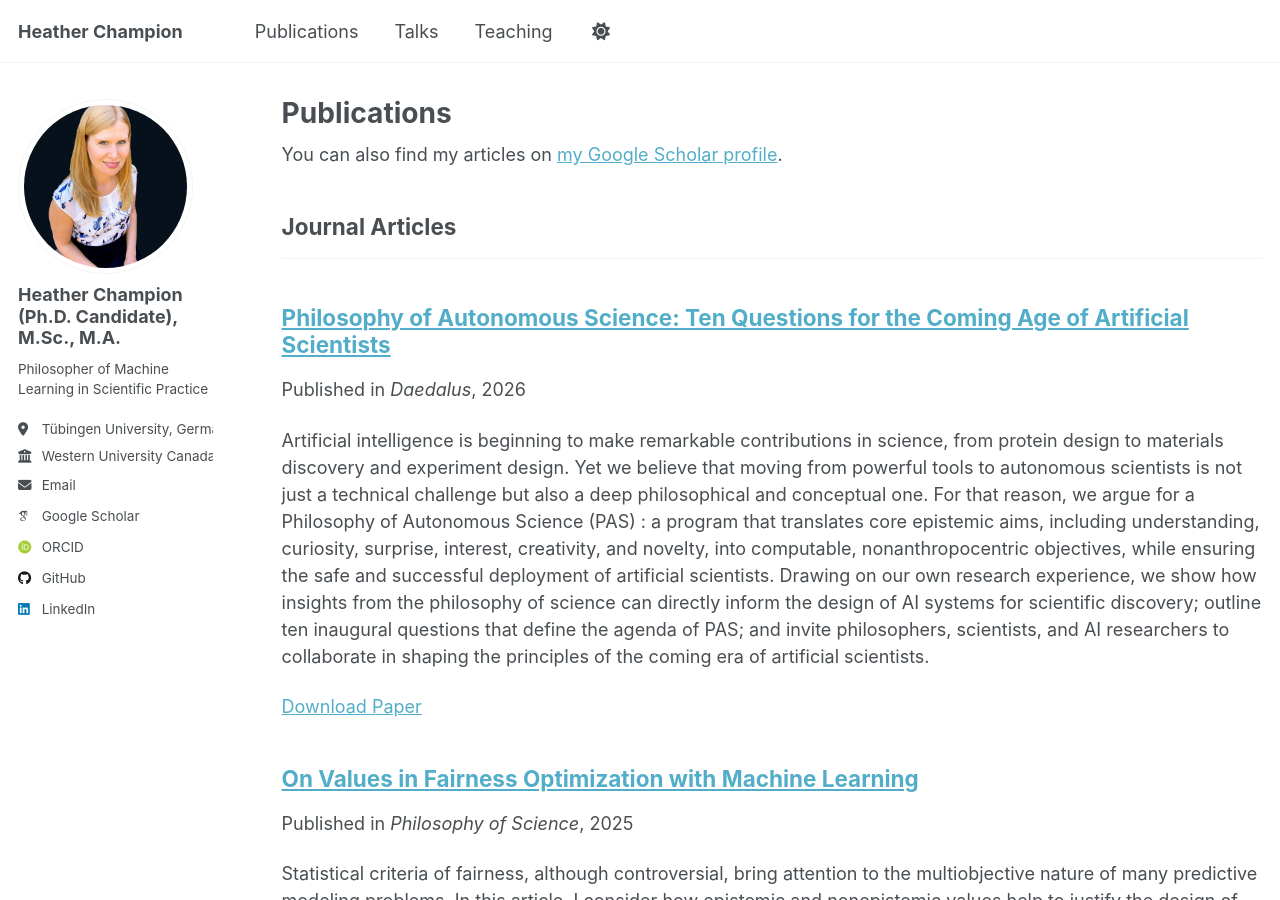
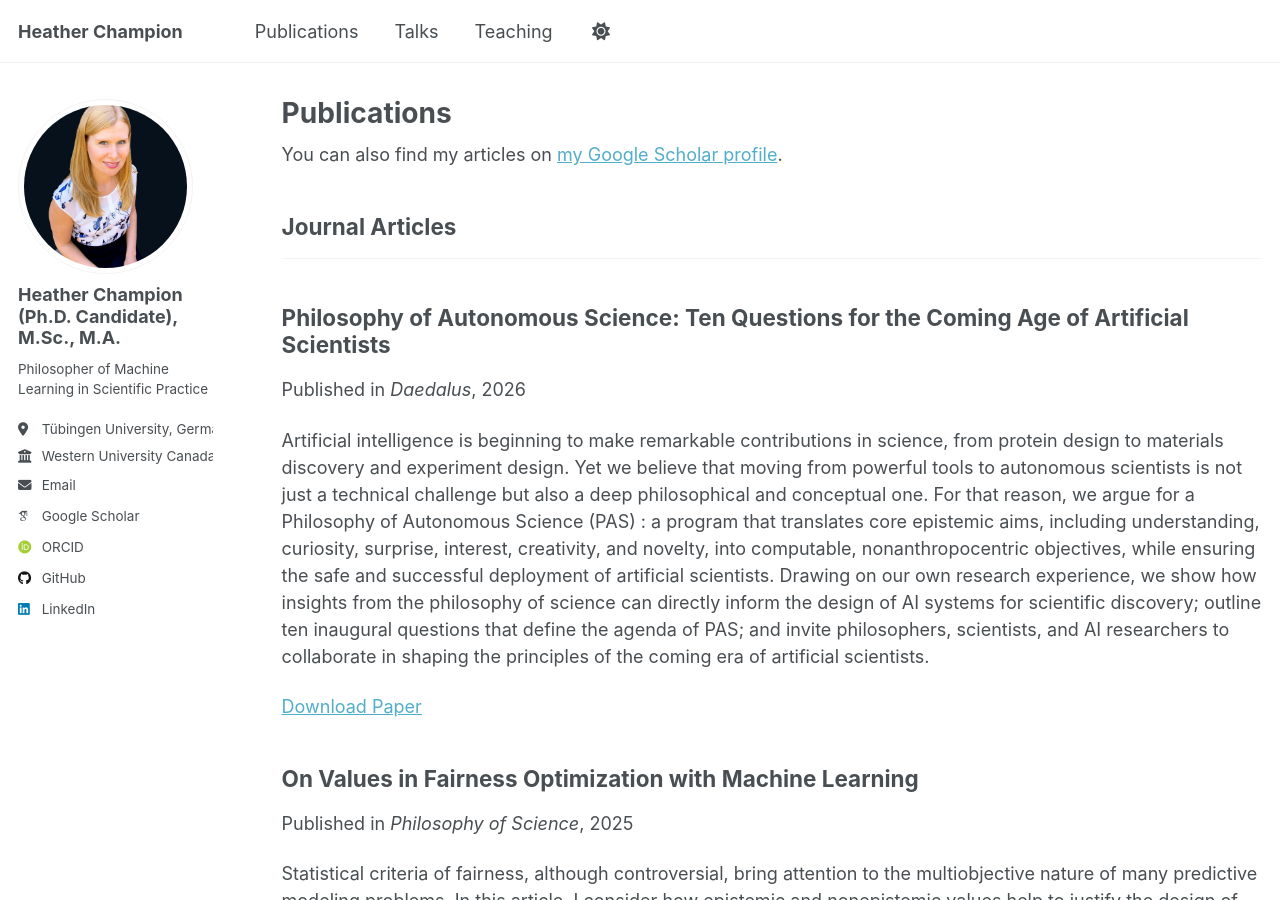
Before and after one commit to liminal-learner/champion, a Jekyll site: the page built from _pages/publications.html, in a window 1280 px wide and 900 px high. Built offline with Jekyll 4.4.1, drawn with Linux system fonts in a browser that asks for light colours; some web fonts are replaced; a script that is not in the unit is left out.

Commit message:
publications title remove links

```diff
--- a/_includes/archive-single.html
+++ b/_includes/archive-single.html
@@ -29,6 +29,8 @@
     <h2 class="archive__item-title" itemprop="headline">
       {% if post.link %}
         <a href="{{ post.link }}">{{ title }}</a> <a href="{{ base_path }}{{ post.url }}" rel="permalink"><i class="fa fa-link" aria-hidden="true" title="permalink"></i><span class="sr-only">Permalink</span></a>
+      {% elsif post.collection == 'publications' %}
+        {{ title }}
       {% else %}
         <a href="{{ base_path }}{{ post.url }}" rel="permalink">{{ title }}</a>
       {% endif %}
```
